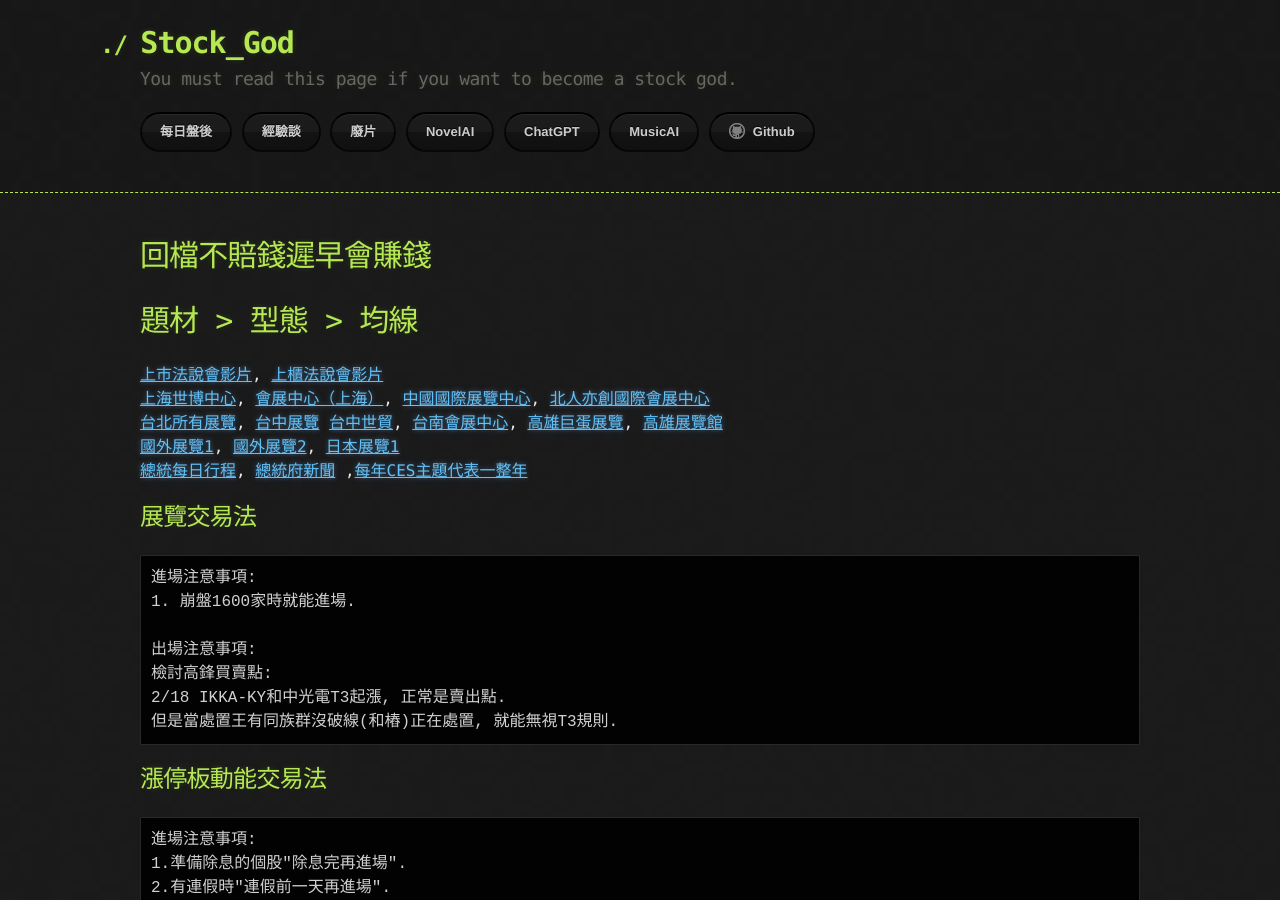
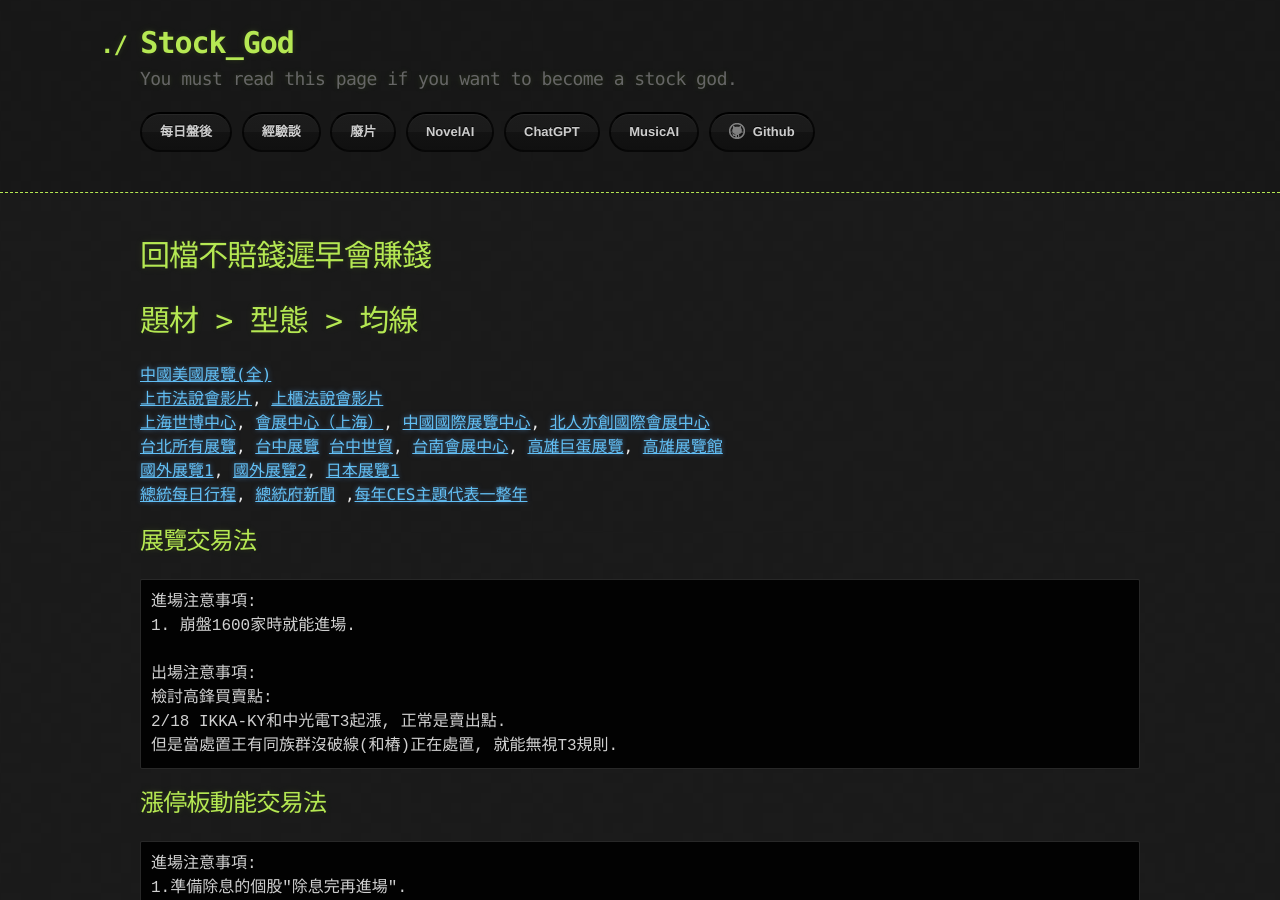
Before and after one commit to lepg5487/Stock_God, a Jekyll site: the page built from experience.md, in a window 1280 px wide and 900 px high. Built offline with Jekyll 4.4.1, drawn with Linux system fonts in a browser that asks for light colours; our own code applies the rules of GitHub Pages for plain Markdown files.

Commit message:
Update experience.md

```diff
--- a/experience.md
+++ b/experience.md
@@ -4,6 +4,7 @@ layout: testlayouts
 # 回檔不賠錢遲早會賺錢
 # 題材 > 型態 > 均線
 
+[中國美國展覽(全)](https://www.jufair.com/exhibition-0-0-5-0-0-4-6/)
 [上市法說會影片](https://webpro.twse.com.tw/webportal/vod/101/?categoryId=101), [上櫃法說會影片](https://www.tpex.org.tw/web/about/news/media/media_gallery.php?l=zh-tw)
 [上海世博中心](https://sweecc.dlg-expo.com/MouldV/ExhibitionArrangement?WenMenuId=81), [會展中心（上海）](https://www.neccsh.com/cecsh/exhibitioninfo/exhibitionlist.jspx), [中國國際展覽中心](http://www.ciec-expo.com.cn/ciec/ciecexpo/channels/2401.html), [北人亦創國際會展中心](https://www.bjeiecc.com/col30/list)
 [台北所有展覽](https://www.twtc.com.tw/exhibition), [台中展覽](https://www.tc-iec.com/index.php/2025link) [台中世貿](https://www.wtctxg.org.tw/wtctxg/schedule),
```
